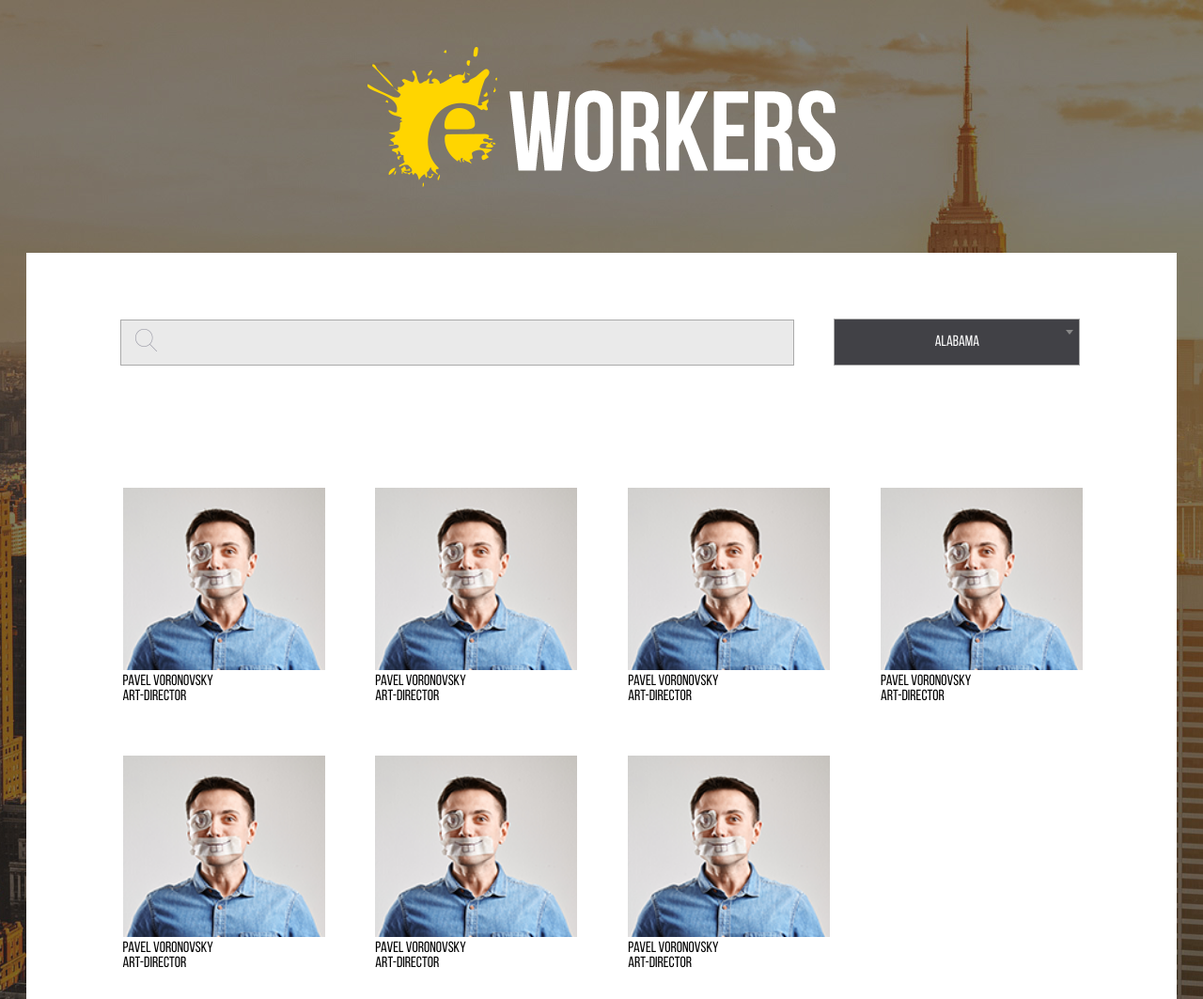
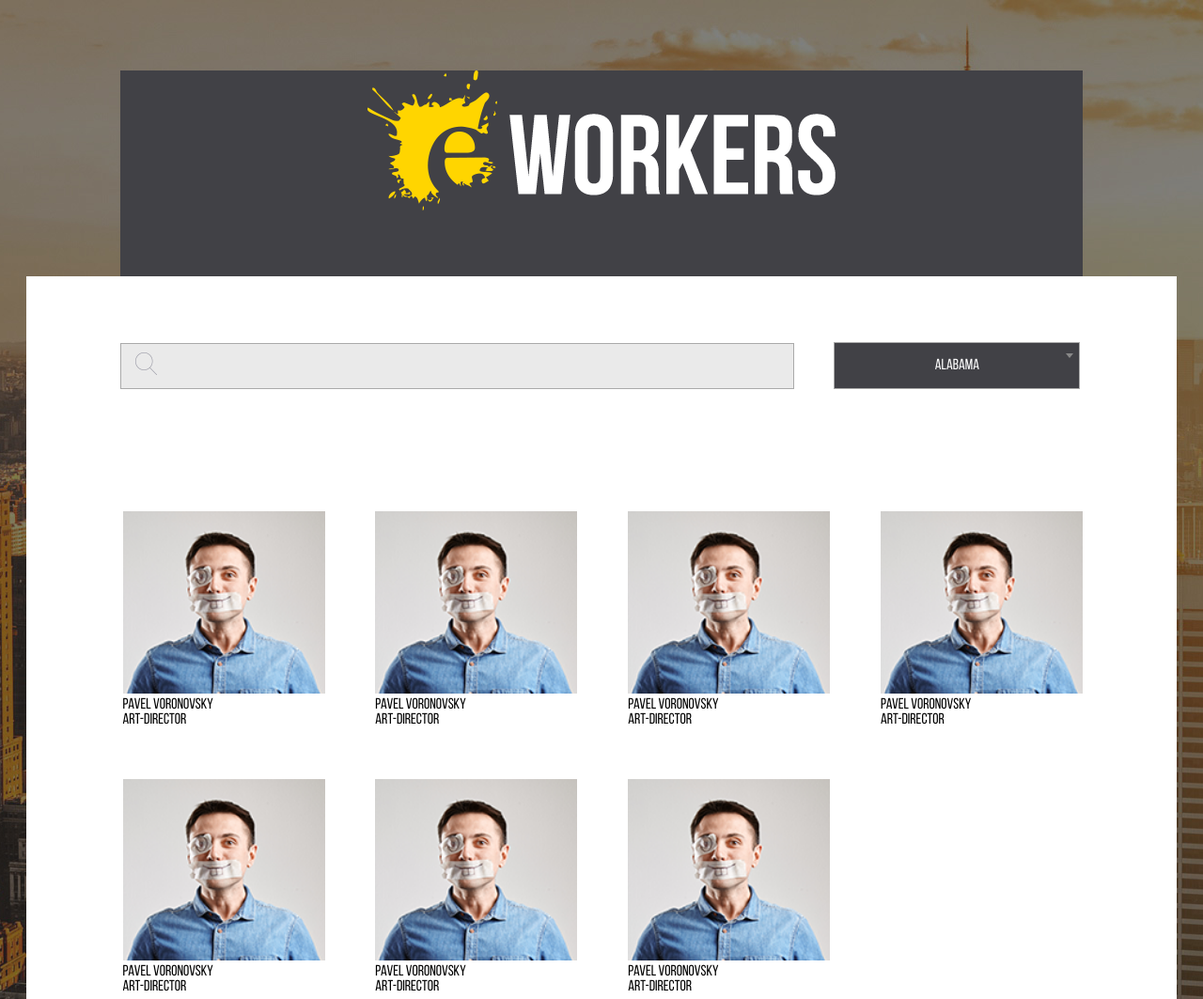
Before and after one commit to EugeneKhilay/hahaton, a website: page index.html in a window 1280 px wide. Shown: the top 1063 px of the page at 94% size. Drawn offline with nearby package versions, Linux system fonts and the light colour scheme; files that its build step writes are made by us from their sources; files whose address does not match are found by name.

Commit message:
header changes

```diff
--- a/sass/styles.scss
+++ b/sass/styles.scss
@@ -81,10 +81,11 @@ body {
 }
 /*----------------------------------------------- Header -------------------------------------------------------------*/
 header {
-  max-height: 270px;
   .header-logo {
-    padding: 50px 0;
+    margin-top: 75px;
+    padding: 0 0 50px;
     text-align: center;
+    background-color: #414146;
   }
   .main-title {
     text-indent: -9999px;
```
